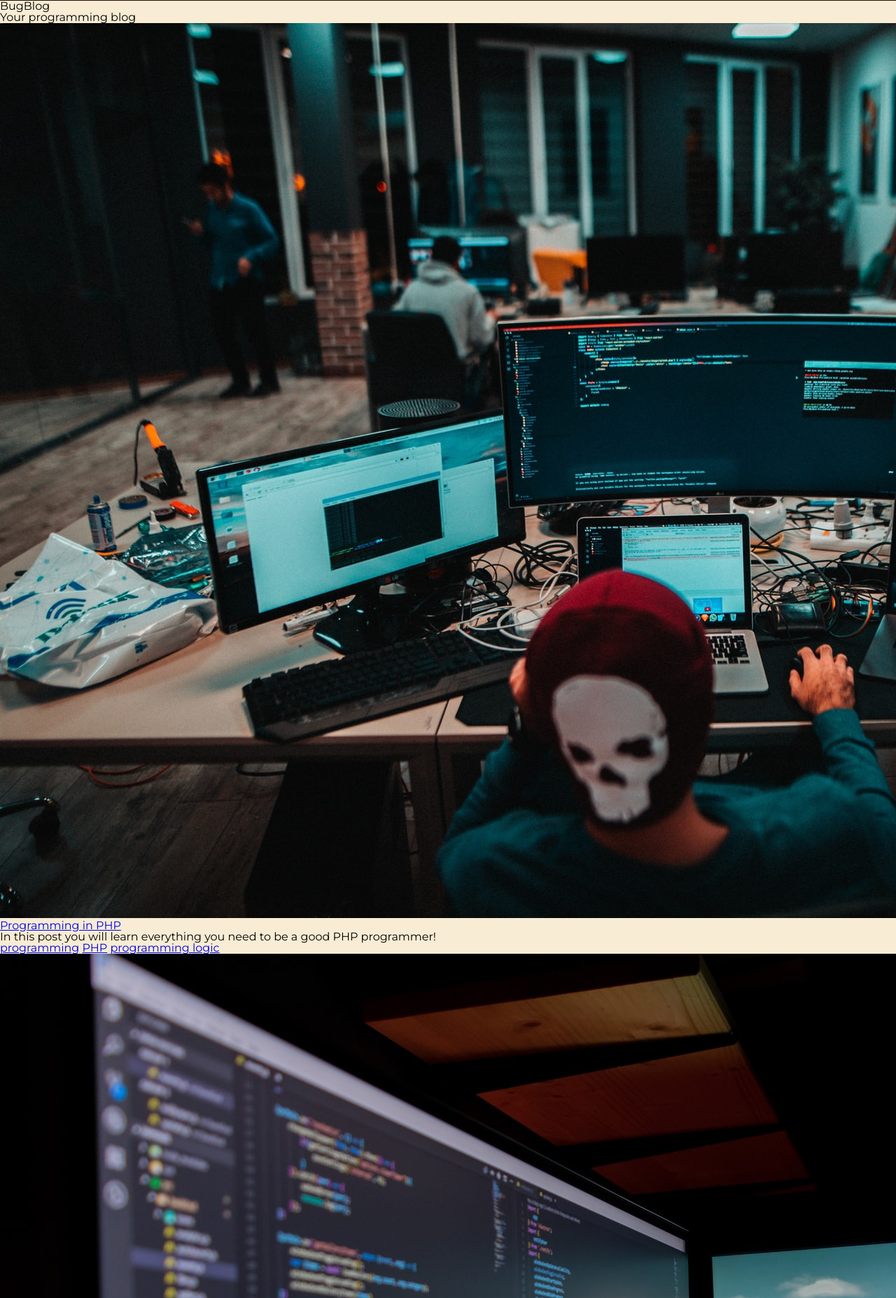
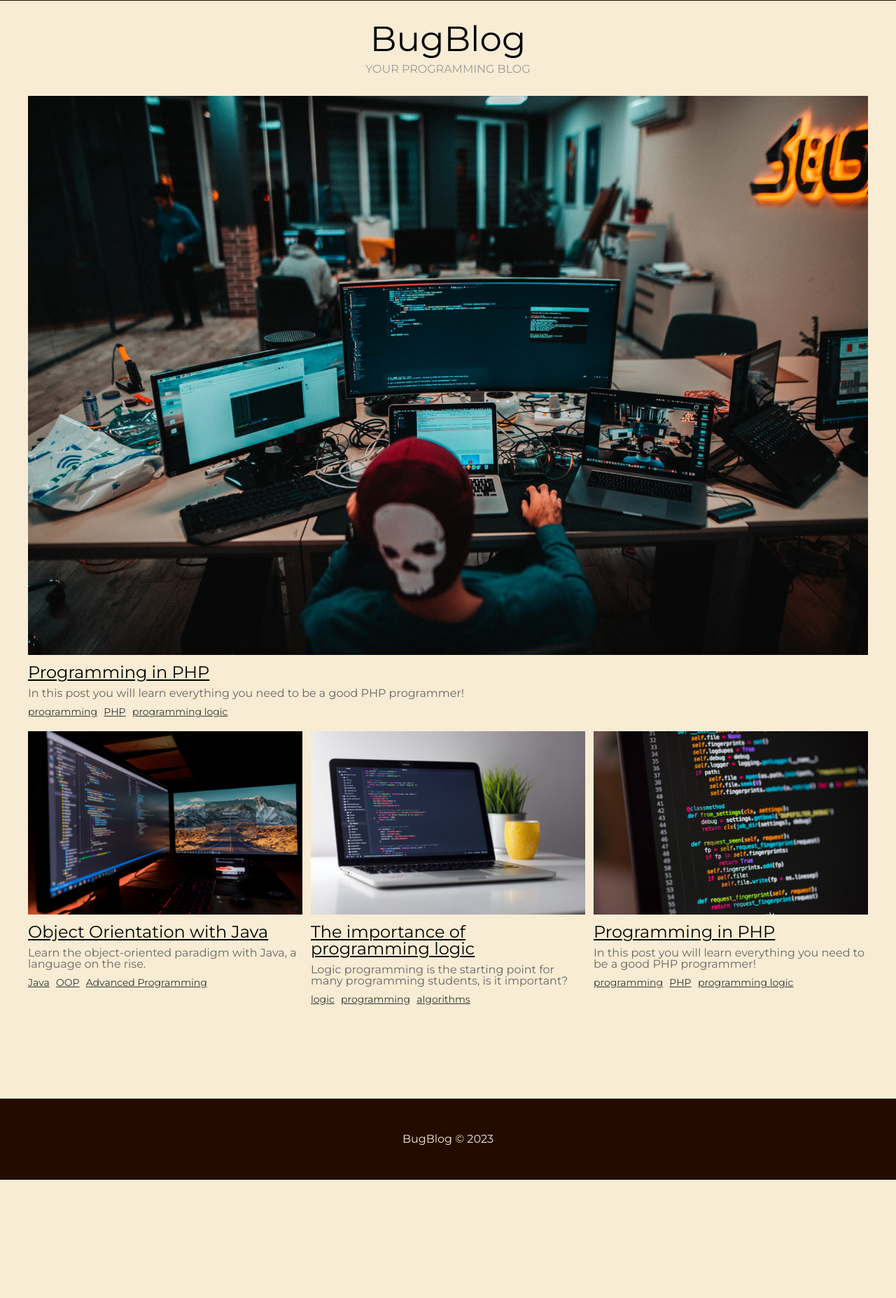
Before and after one commit to ronycastroc/codeblog-php, a PHP site: page / in a window 1280 px wide; the page is wider, and only the part inside the window is pictured. Shown: the part 65-1920 px from the top of that part at 70% size. After the commit the page ends 1751 px from the top of that part, so only its background shows below. Run offline with PHP 8.4, Linux system fonts and the light colour scheme.

Commit message:
style: home page css

```diff
--- a/css/styles.css
+++ b/css/styles.css
@@ -54,8 +54,78 @@ main {
   color: #d4cfa5;
 }
 
+/* HOME */
+#title-container {
+  min-width: 500px;
+  text-align: center;
+  margin-top: 30px;
+}
+
+#title-container h1 {
+  font-size: 50px;
+}
+
+#title-container p {
+  margin-top: 10px;
+  text-transform: uppercase;
+  color: #999;
+}
+
+#posts-container {
+  max-width: 1200px;
+  margin: 0 auto;
+  margin-top: 30px;
+  display: flex;
+  flex-wrap: wrap;
+}
+
+.post-box:first-child {
+  min-width: 100%;
+}
+
+.post-box {
+  flex: 1 1 0;
+  margin-bottom: 20px;
+}
+
+.post-box:nth-child(3) {
+  margin: 0 1%;
+}
+
+.post-box img {
+  width: 100%;
+}
+
+.post-box .post-title {
+  font-size: 24px;
+  margin: 10px 0;
+}
+
+.post-box .post-title a {
+  color: #000;
+  transition: .5s;
+}
+
+.post-box .post-title a:hover {
+  color: #999;
+}
+
+.post-box .post-description {
+  color: #666;
+}
+
+.tags-container {
+  margin-top: 10px;
+}
+
+.tags-container a {
+  font-size: 14px;
+  color: #333;
+  display: inline-block;
+  margin-right: 5px;
+}
+
 /* FOOTER */
-
 footer {
   width: 100%;
   position: absolute;
--- a/index.php
+++ b/index.php
@@ -10,9 +10,8 @@
       <?php foreach($posts as $post): ?>
         <div class="post-box">
           <img src="<?= $BASE_URL ?>/img/<?= $post['img'] ?>" alt="<?= $post['title'] ?>">
-        </div>
           <h2 class="post-title">
-          <a href="<?= $BASE_URL ?>/post.php?id=<?= $post['id'] ?>"><?= $post['title'] ?></a>
+            <a href="<?= $BASE_URL ?>post.php?id=<?= $post['id'] ?>"><?= $post['title'] ?></a>
           </h2>
           <p class="post-description"><?= $post['description'] ?></p>
           <div class="tags-container">
@@ -20,9 +19,10 @@
               <a href="#"><?= $tag ?></a>
             <?php endforeach; ?>
           </div>
+        </div>
       <?php endforeach; ?>
     </div>
   </main>
 <?php
-  include_once("templates/footer.php");
+  include_once("templates/footer.php")
 ?>
```
Lines whose indentation alone changed are shown as unchanged.
